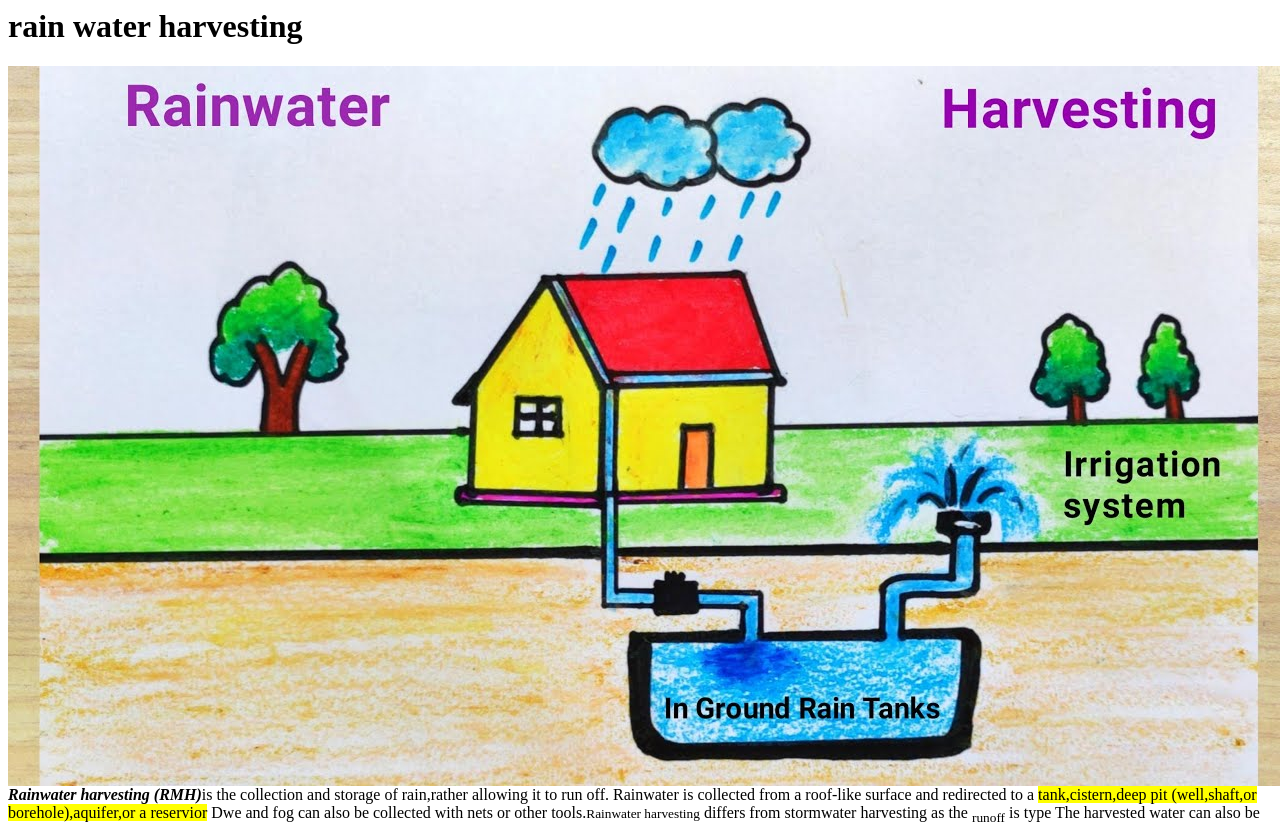
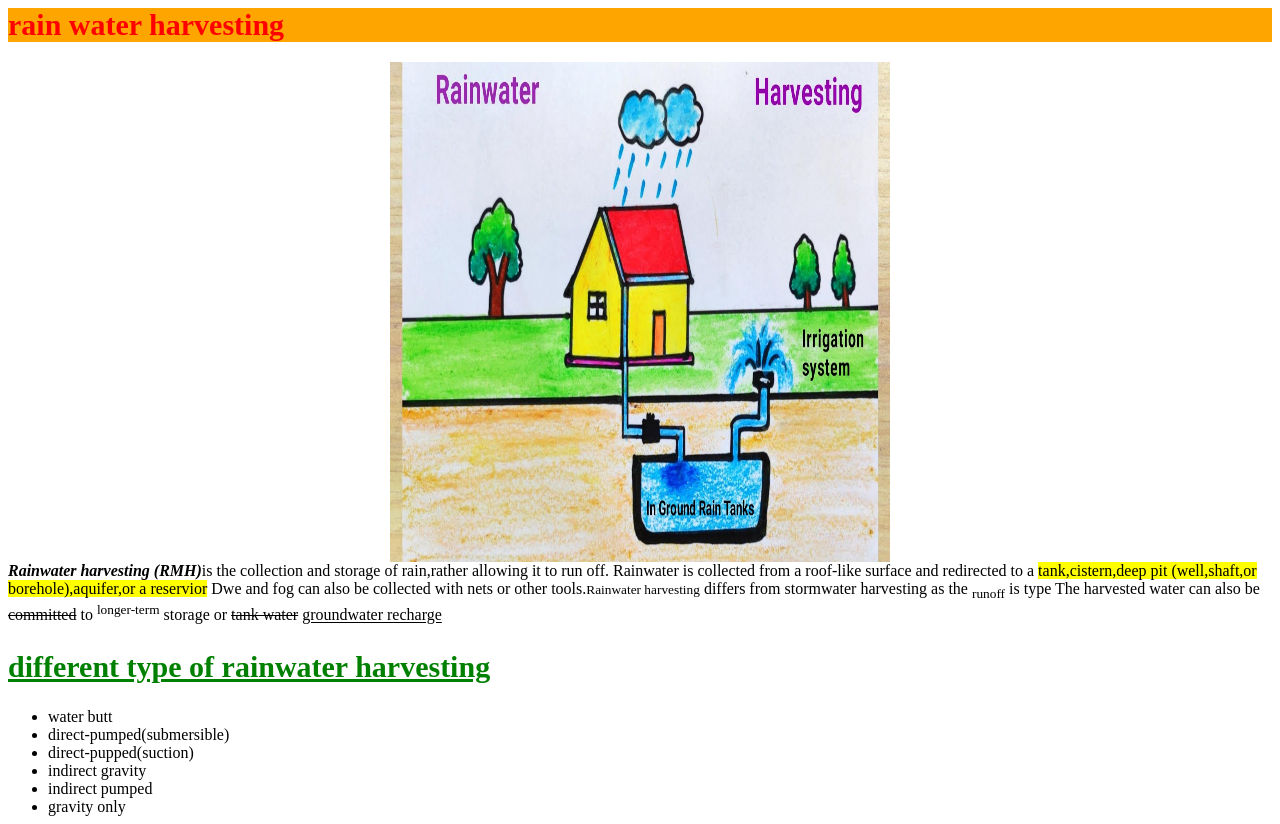
Before and after one commit to esakkirajmari/practice-2, a plain HTML site: page index.html in a window 1280 px wide. Shown: the top 824 px of the page. Drawn offline with Linux system fonts and the light colour scheme.

Commit message:
rain water harvesting

```diff
--- a/css/style.css
+++ b/css/style.css
@@ -0,0 +1,17 @@
+h1
+{
+	color:red;
+	background-color:orange;
+	font-size:30px;
+}
+h2
+{
+	color:green;
+	font-size:30px;
+}
+
+img
+{
+	height:500px;
+	width:500px;
+}
--- a/index.html
+++ b/index.html
@@ -1,9 +1,11 @@
 <html>
 <head>
 <title>what is rain water harvesting</title>
+<link rel="stylesheet" href="css/style.css">
 </head>
 <body>
 <h1>rain water harvesting</h1>
+
 <p>
 <center>
 <img src="image/rain water.jpg">
@@ -11,7 +13,7 @@
 <b><i>Rainwater harvesting (RMH)</b></i>is the collection and storage of rain,rather allowing it to run off.
 Rainwater is collected from a roof-like surface and redirected to a <mark>tank,cistern,deep pit (well,shaft,or borehole),aquifer,or a reservior</mark>
 Dwe and fog can also be collected with nets or other tools.<small>Rainwater harvesting</small> differs from stormwater harvesting as the <sub>runoff</sub> is type
-The harvested water can also be <strike>committed</strike> to <sup>longer-term</sup> storage or <del>tank water</del> <ins>groundwater recharge</ins>
+The harvested water can also be <strike>committed</strike> to <sup>longer-term</sup> storage or <del>tank water</del> <ins>groundwater recharge</ins></p>
 
 <h2><u>different type of rainwater harvesting</u></h2>
 <ul>
```
